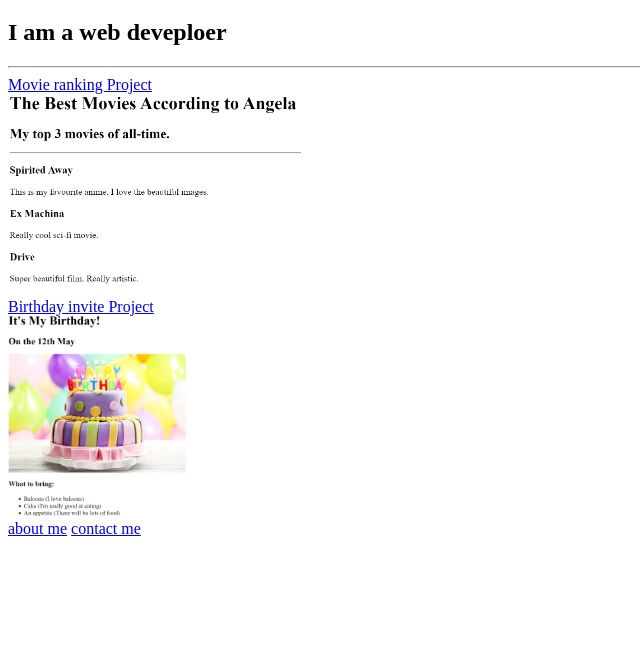
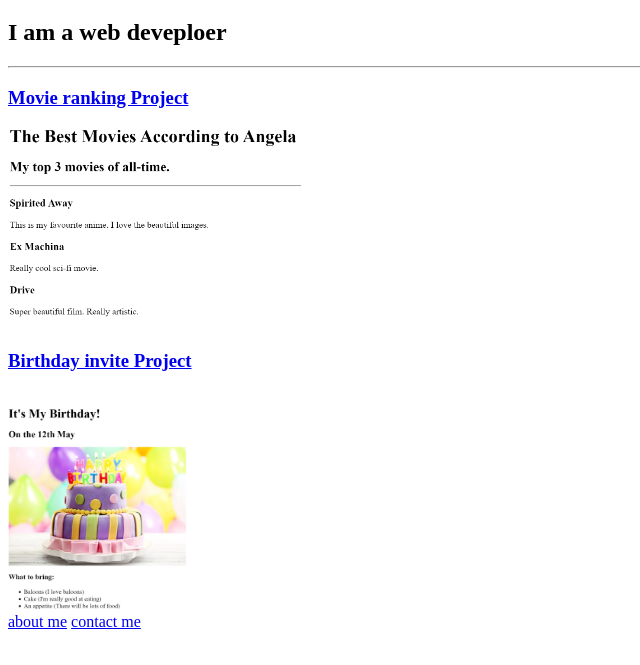
Before and after one commit to RoronoaKohein/html-portfolio, a plain HTML site: page index.html in a window 1280 px wide. Shown: the part 61-726 px from the top of the page, without its empty margins (0-640 px from the left). Drawn offline with Linux system fonts and the light colour scheme.

Commit message:
Update index.html

```diff
--- a/index.html
+++ b/index.html
@@ -10,11 +10,12 @@
     <h1>Angela Yu's portfolio</h1>
     <h2>I am a web deveploer</h2>
     <hr/>
-    <a href="./assets/images/movie-ranking.png">Movie ranking Project</a>
-    <br/>
+    <h3><a href="./assets/images/movie-ranking.png">Movie ranking Project</a></h3>
+
     <img src="./public/movierank.png" rel="movie-ranking" height="200">
     <br/>
-    <a href="./assets/images/birthday-invite.png">Birthday invite  Project</a>
+
+    <h3><a href="./assets/images/birthday-invite.png">Birthday invite  Project</a></h3>
     <br/>
     <img src="./public/birthdaycake.png" rel="birthday cake" height="200">
     <br/>
```
